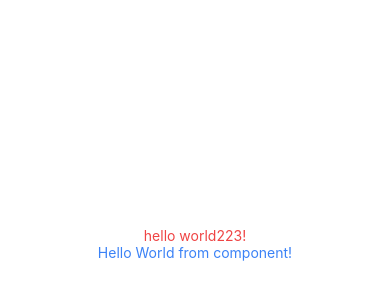
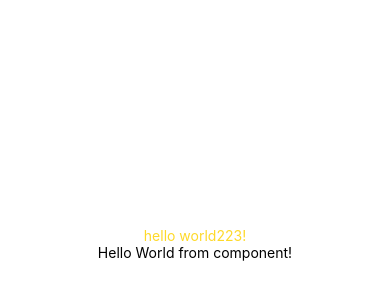
Before and after one commit to felix-le/chat-voice-with-gpt, a React Native app: screen / in a window 390 px wide. Shown: the part 178-478 px from the top of the page. Built offline with nearby package versions, Linux system fonts and the light colour scheme.

Commit message:
add tailwind css default

```diff
--- a/App.tsx
+++ b/App.tsx
@@ -4,7 +4,7 @@ import HelloWorld from "./src/components/HelloWorld";
 export default function App() {
   return (
     <View className="flex-1 bg-white items-center justify-center">
-      <Text className="text-red-500">hello world223!</Text>
+      <Text className="text-primary">hello world223!</Text>
       <StatusBar style="auto" />
 
       <HelloWorld />
--- a/tailwind.config.js
+++ b/tailwind.config.js
@@ -1,8 +1,87 @@
 /** @type {import('tailwindcss').Config} */
+const defaultTheme = require("tailwindcss/defaultTheme");
 module.exports = {
   content: ["./App.{js,jsx,ts,tsx}", "./src/components/**/*.{js,jsx,ts,tsx}"],
   theme: {
-    extend: {},
+    colors: {
+      primary: "#FED929",
+      black: "#000",
+      white: "#fff",
+      red: "#dc2626",
+      green: "#059669",
+      yellow: {
+        100: "#FFF8D4",
+        200: "#FFF0AA",
+        300: "#FEE97F",
+        400: "#FEE254",
+        500: "#FED929",
+        600: "#EBC401",
+        700: "#B19301",
+        800: "#766201",
+        900: "#3B3100",
+      },
+      neutral: {
+        50: "#F1F1F1",
+        100: "#E6E6E6",
+        200: "#CCCCCC",
+        300: "#B3B3B3",
+        400: "#808080",
+        500: "#666666",
+        600: "#4D4D4D",
+        700: "#333333",
+        800: "#1A1A1A",
+        900: "#000",
+      },
+      // ...defaultTheme.colors
+    },
+    fontSize: {
+      base: ["16px", "1.49"],
+      lg: ["20px", "1.58"],
+      xl: ["24px", "1"],
+      "2xl": ["32px", "1.32"],
+      "3xl": ["36px", "1.25"],
+      "4xl": ["48px", "1"],
+      "5xl": ["56px", "1"],
+      "6xl": ["64px", "1"],
+      "7xl": ["98px", "1"],
+    },
+    screens: {
+      sm: "640px",
+      md: "768px",
+      lg: "1024px",
+      xl: "1280px",
+      "2xl": "1440px",
+    },
+    borderWidth: {
+      DEFAULT: "1px",
+      0: "0",
+      2: "2px",
+      3: "3px",
+      4: "4px",
+      6: "6px",
+    },
+    borderRadius: {
+      DEFAULT: "0",
+      xs: "2px",
+      md: "3px",
+      lg: "12px",
+      xl: "24px",
+    },
+    corePlugins: {
+      container: false,
+    },
+    extend: {
+      fontFamily: {
+        sans: ["Open Sans", "sans-serif", ...defaultTheme.fontFamily.sans],
+        title: ["Clear Sans", "sans-serif", ...defaultTheme.fontFamily.sans],
+      },
+      flexShrink: {
+        0: "0",
+        1: "1",
+        2: "2",
+        unset: "unset",
+      },
+    },
   },
   plugins: [],
-}
+};
```
